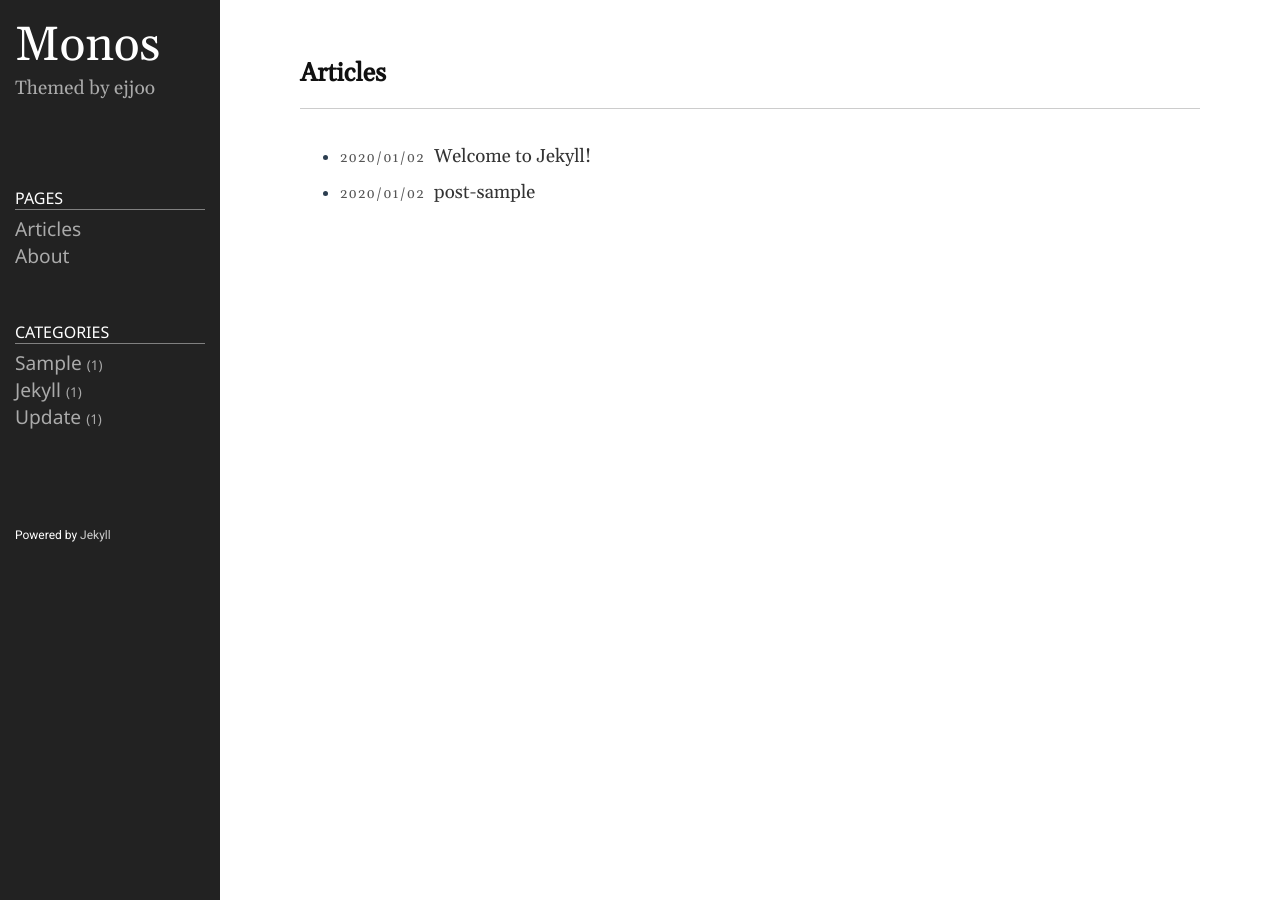
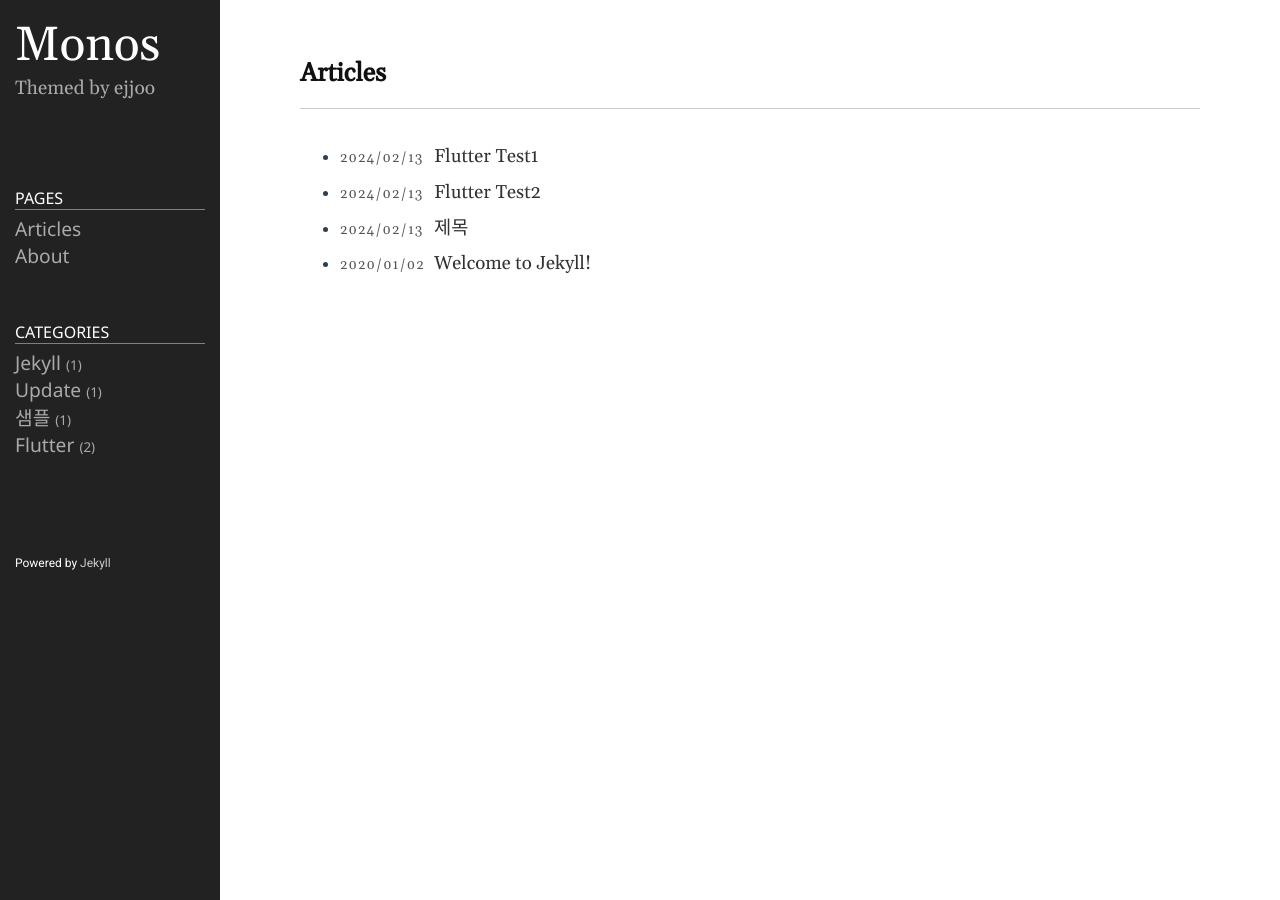
Before and after one commit to Sungkyu118/sungkyu.github.io, a Jekyll site: the page built from index.md, in a window 1280 px wide. Built offline with Jekyll 4.4.1, drawn with Linux system fonts in a browser that asks for light colours.

Commit message:
파일추가 테스트

````diff
--- /dev/null
+++ b/_posts/2024-02-13-post2.markdown
@@ -0,0 +1,14 @@
+---
+layout: post
+title: Flutter Test1
+date: 2024-02-13 19:47:00 +0900
+category: Flutter
+---
+# 예제
+> 내용들?
+
+내용들 작성
+
+```ruby
+print 'hello world'
+```
--- a/_posts/2020-01-02-post1.markdown
+++ b/_posts/2024-02-13-post3.markdown
@@ -1,8 +1,8 @@
 ---
 layout: post
-title: post-sample
-date: 2020-01-02 19:20:23 +0900
-category: sample
+title: Flutter Test2
+date: 2024-02-13 19:20:23 +0900
+category: Flutter
 ---
 # 예제
 > 내용들?
````
Also changed, not shown: _posts/2024-02-13-post1.markdown (added, +14 -0 lines).
